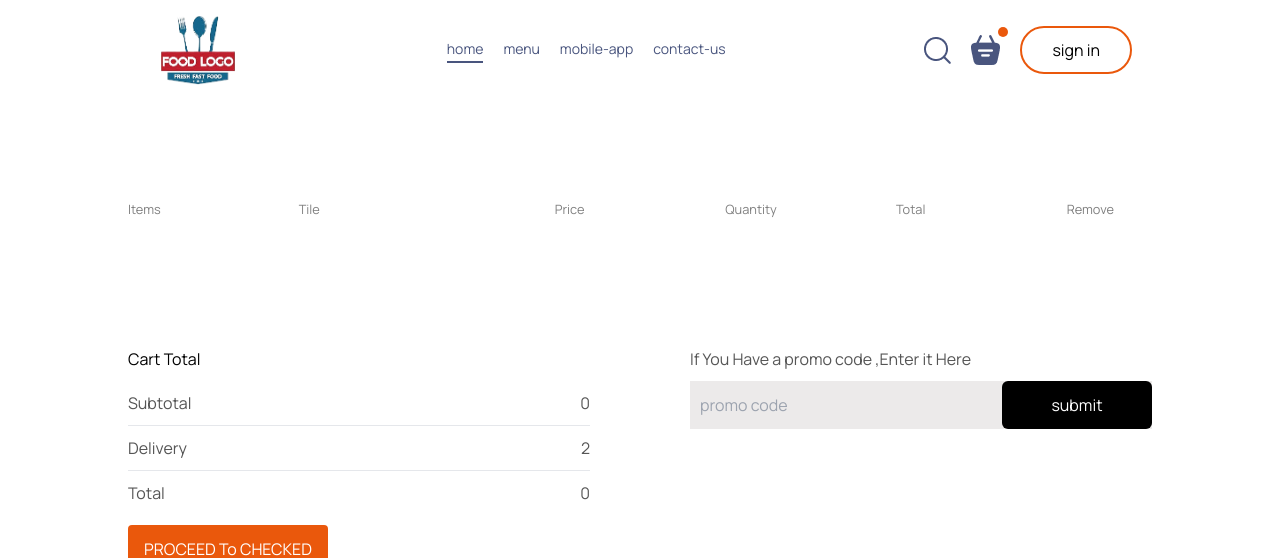
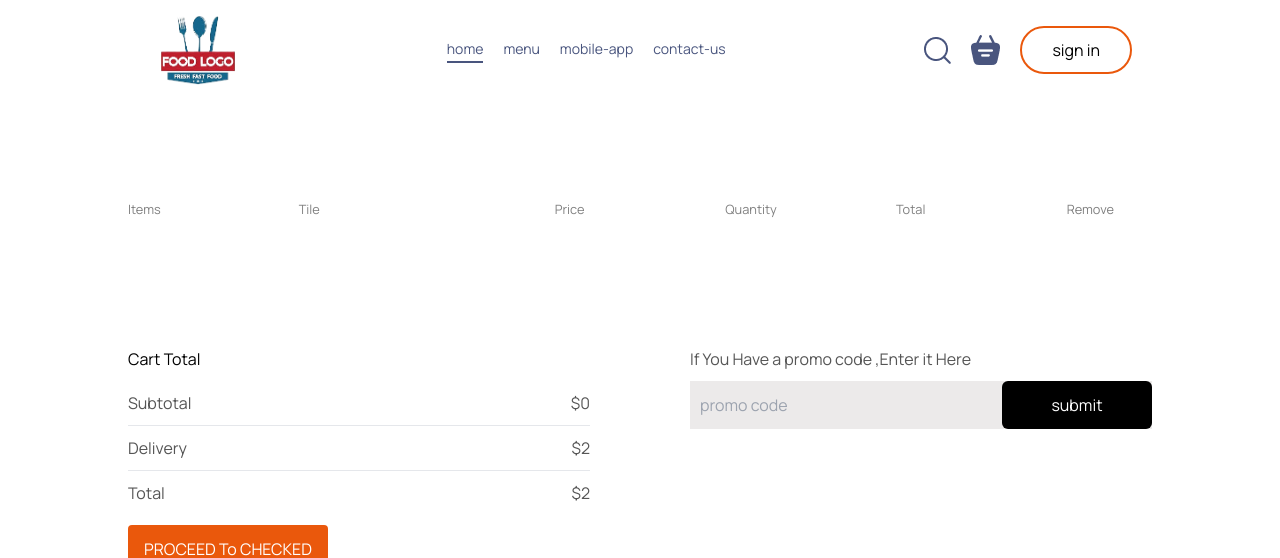
Before and after one commit to SalmanMohammed2001/Food-Deliviry-Frontend, a React app: page /cart in a window 1280 px wide. Shown: the top 558 px of the page. Built offline with nearby package versions, Linux system fonts and the light colour scheme; the HTML template or start-up script is replaced by a standard one.

Commit message:
create get Total function

```diff
--- a/src/components/navbar/NavBar.tsx
+++ b/src/components/navbar/NavBar.tsx
@@ -1,12 +1,16 @@
 // @ts-ignore
 import {assets} from '../../assets/assets.js'
-import {useState} from "react";
+import {useContext, useState} from "react";
 import {Link} from "react-router-dom";
+import {StoreContext} from "../../context/StoreContext.tsx";
 
 // @ts-ignore
 const NavBar = ({setShowLogin}) => {
 
     const [menu,setMenu]=useState("home");
+
+    // @ts-ignore
+    const {getTotalAmount}=useContext(StoreContext)
 
     return (
 
@@ -23,7 +27,7 @@ const NavBar = ({setShowLogin}) => {
                 <img className={""} src={assets.search_icon} alt=""/>
                 <div className={"relative  nav-bar-search-icon"}>
                  <Link to={'/cart'}>   < img src={assets.basket_icon} alt=""/> </Link>
-                    <div className={" dot absolute min-w-[10px] min-h-[10px] bg-orange-600  rounded-[50px] top-[-8px] right-[-8px]"}></div>
+                    <div className={getTotalAmount()===0? "" :" dot absolute min-w-[10px] min-h-[10px] bg-orange-600  rounded-[50px] top-[-8px] right-[-8px]"}></div>
                 </div>
                 <button onClick={()=>setShowLogin(true)}
                     className={ "transition-all ease-in-out bg-transparent text-[16px] color-[#49557e]  bd border-orange-600 py-[10px] px-[30px] rounded-[50px]  cursor-pointer hover:bg-[#fff4f2] hover:text-orange-400" }>sign
--- a/src/context/StoreContext.tsx
+++ b/src/context/StoreContext.tsx
@@ -26,11 +26,25 @@ const StoreContextProvider = ({children}) => {
     }
 
 
+    const getTotalAmount=()=>{
+
+        let totalAmount=0;
+
+        for(const item in cartItems){
+            let itemInfo= food_list.find((product: { _id: any; })=> product._id === item);
+            // @ts-ignore
+            totalAmount=+ itemInfo.price * cartItems[item]
+        }
+
+        return totalAmount;
+    }
 
 
-    useEffect(()=>{
-        console.log(cartItems)
-    },[cartItems])
+
+
+    // useEffect(()=>{
+    //     console.log(cartItems)
+    // },[cartItems])
 
 
     const contextValue = {
@@ -38,7 +52,8 @@ const StoreContextProvider = ({children}) => {
         cartItems,
         setCartItems,
         addToCart,
-        removeFromCart
+        removeFromCart,
+        getTotalAmount
 
     }
     // @ts-ignore
--- a/src/pages/Cart/Cart.tsx
+++ b/src/pages/Cart/Cart.tsx
@@ -1,13 +1,15 @@
-import {useContext} from "react";
-import  {StoreContext} from "../../context/StoreContext.tsx";
+import {JSXElementConstructor, Key, ReactElement, ReactNode, ReactPortal, useContext} from "react";
+import {StoreContext} from "../../context/StoreContext.tsx";
+import {useNavigate} from "react-router-dom";
 
 
-const Cart=()=>{
+const Cart = () => {
 
-    const {cartItems,food_list,removeFromCart}=useContext(StoreContext)
+    const {cartItems, food_list, removeFromCart, getTotalAmount} = useContext(StoreContext)
 
+    const navigate =useNavigate();
 
-    return(
+    return (
         <div className={"cart mt-[100px]"}>
             <div className="cart-items">
                 <div className="cart-item-title ">
@@ -22,8 +24,14 @@ const Cart=()=>{
                 <br/>
 
                 {
-                    food_list.map((item,index)=>{
+                    food_list.map((item: {
+                        _id: string | number;
+                        image: string | undefined;
+                        name: string | number | boolean | ReactElement<any, string | JSXElementConstructor<any>> | Iterable<ReactNode> | ReactPortal | null | undefined;
+                        price: string | number | boolean | ReactElement<any, string | JSXElementConstructor<any>> | Iterable<ReactNode> | null | undefined;
+                    }, index: Key | null | undefined)=>{
                         if(cartItems[item._id]>0){
+
                             return (
                                 <div>
                                 <div key={index} className={"cart-item-title cart-item-item my-[10px] text-black"}>
@@ -50,20 +58,20 @@ const Cart=()=>{
                     <div>
                         <div className="cart-total-details  flex justify-between text-[#555] " >
                             <p>Subtotal</p>
-                            <p>{0}</p>
+                            <p>${getTotalAmount()}</p>
                         </div>
                         <hr className={"my-[10px]"}/>
                         <div className="cart-total-details  flex justify-between text-[#555] " >
-                            <p>Delivery</p><p>{2}</p>
+                            <p>Delivery</p><p>${2}</p>
                         </div>
                         <hr className={"my-[10px]"}/>
                         <div className="cart-total-details  flex justify-between text-[#555] " >
                             <p>Total</p>
-                            <p>{0}</p>
+                            <p>${getTotalAmount()+2}</p>
                         </div>
 
                     </div>
-                    <button className={"cart-total-button border-none text-white bg-orange-600  ]"}>PROCEED To CHECKED</button>
+                    <button onClick={()=>navigate('/order')} className={"cart-total-button border-none text-white bg-orange-600  ]"}>PROCEED To CHECKED</button>
                 </div>
                 <div className="cart-promocode  flex-1">
                     <div>
--- a/src/pages/PlaceOrder/PlacerOrder.tsx
+++ b/src/pages/PlaceOrder/PlacerOrder.tsx
@@ -3,7 +3,16 @@
 const PlaceOrder=()=>{
     return(
         <div>
+            <form action="" className={"place-order"}>
+                <div className="placer-order-left">
 
+                </div>
+
+
+                <div className="placer-order-right">
+
+                </div>
+            </form>
         </div>
     )
 }
```
